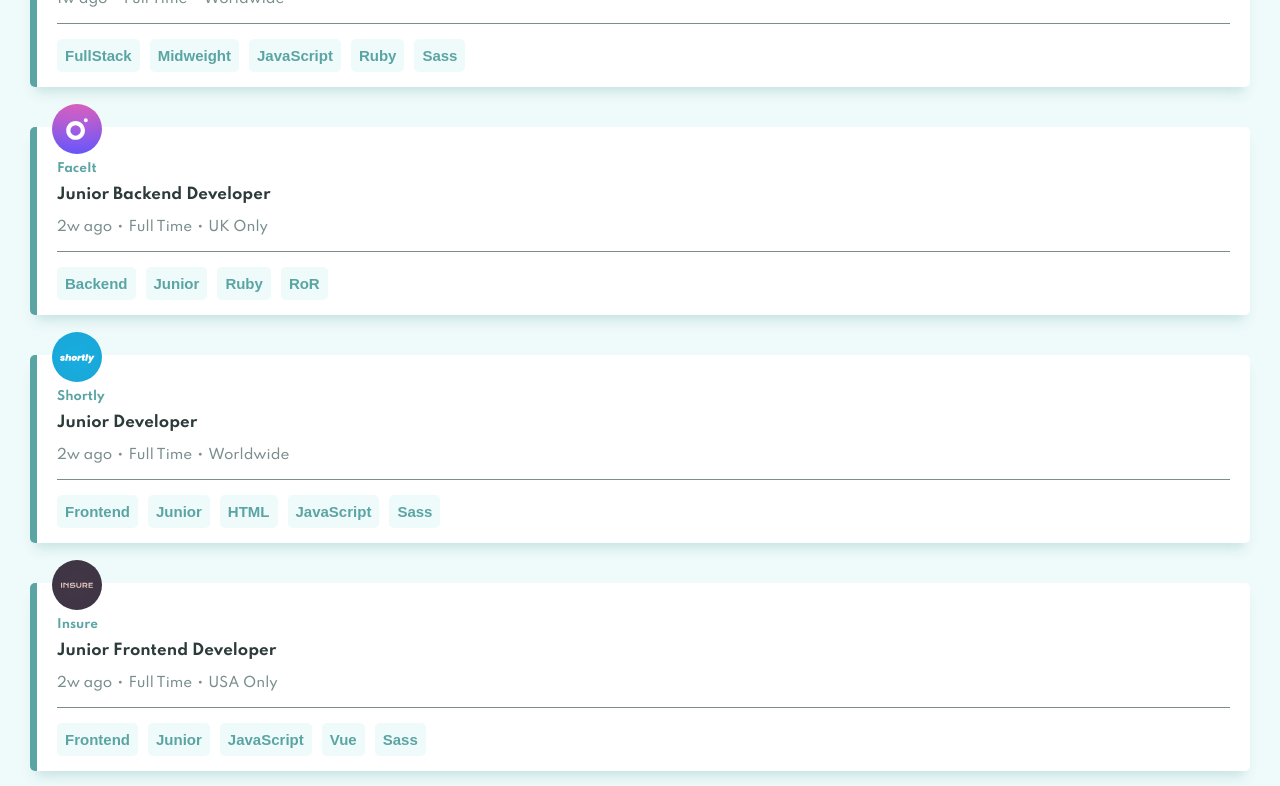
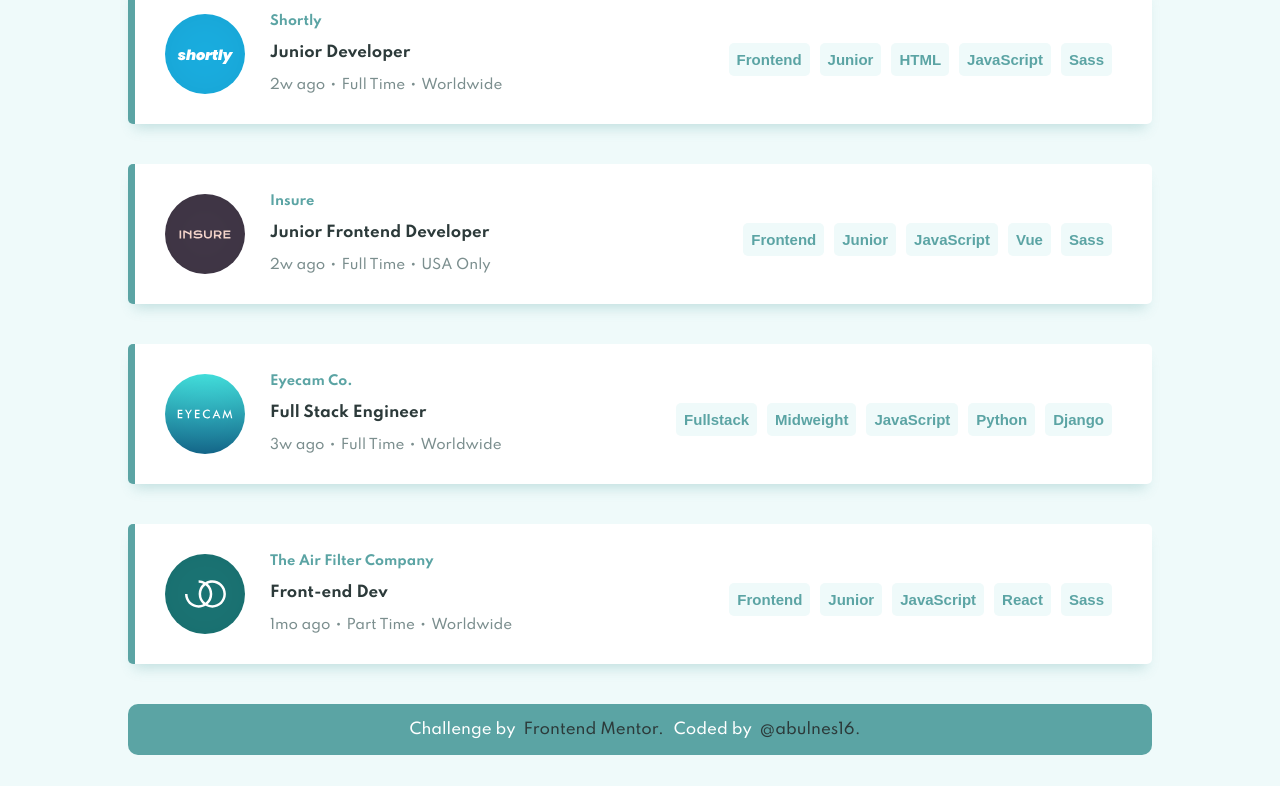
Before and after one commit to abulnes16/job-listing-react, a React (Create React App) app: page / in a window 1280 px wide. Shown: the part 1240-2026 px from the top of the page. Built offline with nearby package versions, Linux system fonts and the light colour scheme.

Commit message:
Agregado soporte a desktop

```diff
--- a/src/App.js
+++ b/src/App.js
@@ -23,15 +23,15 @@ function App() {
       <Main>
         <JobList jobs={jobs} />
       <Footer>
-        Challenge by{" "}
+        Challenge by &nbsp;
         <a
           href="https://www.frontendmentor.io?ref=challenge"
           target="_blank"
           rel="noopener noreferrer"
         >
-          Frontend Mentor.
+            Frontend Mentor.
         </a>
-        Coded by <a href="https://github.com/abulnes16">@abulnes16.</a>
+        Coded by &nbsp;  <a href="https://github.com/abulnes16">@abulnes16.</a>
       </Footer>
       </Main>
     </div>
--- a/src/components/JobItem.js
+++ b/src/components/JobItem.js
@@ -1,5 +1,5 @@
 import React from "react";
-import colors from '../constants/colors';
+import colors from "../constants/colors";
 //Styled components
 import Badge from "./styled/Badge";
 import Button from "./styled/Button";
@@ -11,13 +11,16 @@ import BadgeList from "./BadgeList";
 const JobItem = ({ job }) => {
   return (
     <JobItemContainer>
+      <div className="job-item__data">
         <img src={job.logo} alt="Job logo" />
+        <div className="job-item__description">
           <div className="job-item__title">
             <h5>{job.company}</h5>
             {job.new ? <Badge background={colors.primary}>New!</Badge> : null}
-        {job.featured ? <Badge background={colors.darkerCyan}>Featured</Badge> : null}
+            {job.featured ? (
+              <Badge background={colors.darkerCyan}>Featured</Badge>
+            ) : null}
           </div>
-      <div className="job-item__data">
           <h3>{job.position}</h3>
           <div>
             <span>{job.postedAt}</span>
@@ -25,6 +28,7 @@ const JobItem = ({ job }) => {
             <span>{job.contract}</span>
             <span>&bull;</span>
             <span> {job.location}</span>
+          </div>
         </div>
       </div>
       <div className="job-item__requirements">
--- a/src/components/layout/Footer.js
+++ b/src/components/layout/Footer.js
@@ -1,8 +1,7 @@
-import styled from 'styled-components';
-import colors from '../../constants/colors'
+import styled from "styled-components";
+import colors from "../../constants/colors";
 
 const Footer = styled.footer`
-
   width: 100%;
   padding: 15px 0;
   background-color: ${colors.primary};
@@ -18,6 +17,15 @@ const Footer = styled.footer`
     text-decoration: none;
   }
 
+  @media screen and (min-width: 1024px) {
+    display: flex;
+    justify-content: center;
+    font-size: 1em;
+
+    a {
+      margin-right: 10px;
+    }
+  }
 `;
 
 export default Footer;
--- a/src/components/layout/Header.js
+++ b/src/components/layout/Header.js
@@ -6,7 +6,13 @@ const Header = styled.header`
   height: 150px;
   background-image: url('./images/bg-header-mobile.svg');
   background-size: cover;
-  background-color: ${colors.primary}
+  background-color: ${colors.primary};
+
+  @media screen and (min-width: 1024px){
+    height: 50px;
+    background-image: url('./images/bg-header-desktop.svg');
+  }
+
 `
 
 export default Header;
--- a/src/components/layout/Main.js
+++ b/src/components/layout/Main.js
@@ -4,6 +4,11 @@ import styled from 'styled-components';
 
 const Main = styled.main`
   padding: 50px 30px;
+
+  @media screen and (min-width: 1024px){
+    width: 80%;
+    margin: 20px auto;
+  }
 `
 
 export default Main;
--- a/src/components/styled/Button.js
+++ b/src/components/styled/Button.js
@@ -1,5 +1,5 @@
-import styled from 'styled-components'
-import colors from '../../constants/colors';
+import styled from "styled-components";
+import colors from "../../constants/colors";
 
 const Button = styled.button`
   color: ${colors.primary};
--- a/src/components/styled/JobItemContainer.js
+++ b/src/components/styled/JobItemContainer.js
@@ -31,7 +31,7 @@ const JobItemContainer = styled.div`
       }
     }
 
-    &__data {
+    &__description {
       h3 {
         margin: 5px 0 10px;
         color: ${colors.darkerCyan};
@@ -49,8 +49,6 @@ const JobItemContainer = styled.div`
           margin-right: 5px;
         }
       }
-
-
     }
 
     &__requirements {
@@ -60,6 +58,33 @@ const JobItemContainer = styled.div`
       padding-top: 5px;
     }
   }
+
+  @media screen and (min-width: 1024px) {
+    display: flex;
+    justify-content: space-between;
+    padding: 15px 30px;
+    .job-item {
+      &__data {
+        display: flex;
+        align-items: center;
+        img {
+          position: initial;
+          width: 80px;
+          height: 80px;
+          margin-right: 25px;
+        }
+
+        h5 {
+         font-size: 13px;
+        }
+      }
+
+      &__requirements {
+        border-top: none;
+        align-items: center;
+      }
+    }
+  }
 `;
 
 export default JobItemContainer;
```
Lines whose indentation alone changed are shown as unchanged.
